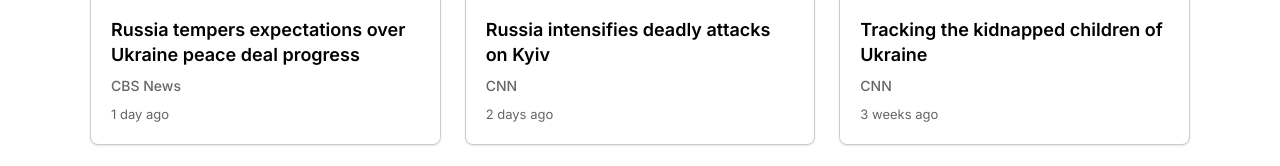
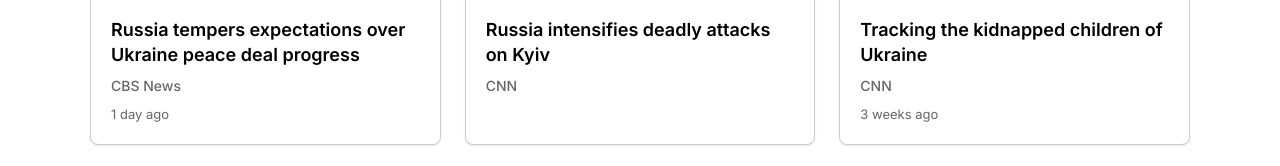
Before and after one commit to ethanmcgar/stretchwebsite, a plain HTML site: page index.html in a window 1280 px wide. Shown: the part 2160-2326 px from the top of the page. Drawn offline with Linux system fonts and the light colour scheme.

Commit message:
Update index.html

```diff
--- a/index.html
+++ b/index.html
@@ -155,7 +155,7 @@
                         <div class="video-thumbnail-info">
                             <h3 class="video-thumbnail-title">Russia intensifies deadly attacks on Kyiv</h3>
                             <p class="video-thumbnail-outlet">CNN</p>
-                            <p class="video-thumbnail-date">2 days ago</p>
+                            <p class="video-thumbnail-date" data-published="2025-02-10"></p>
                         </div>
                     </a>
                 </div>
```
